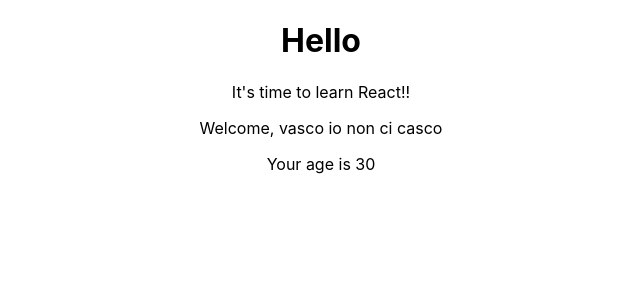
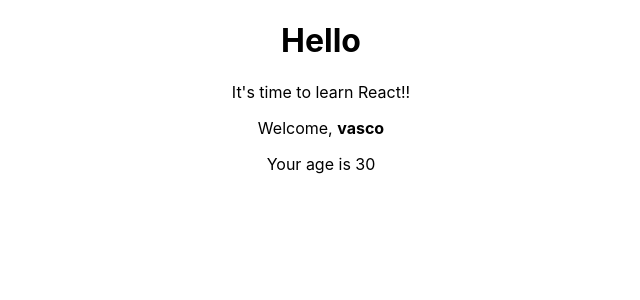
Before and after one commit to elperez365/reactExercises, a React (Create React App) app in the folder appesercizireact/: page / in a window 1280 px wide. Shown: the top 300 px of the page, without its empty margins (319-959 px from the left). Built offline with nearby package versions, Linux system fonts and the light colour scheme.

Commit message:
exercise 5 loaded

```diff
--- a/appesercizireact/src/App.js
+++ b/appesercizireact/src/App.js
@@ -7,7 +7,7 @@ function App() {
   return (
     <div className="App">
      <Hello/>
-     <Welcome name={"vasco" + "  io non ci casco"} age="30"/>
+     <Welcome name={<strong>vasco</strong> } age="30"/>
     </div>
   );
 }
```
